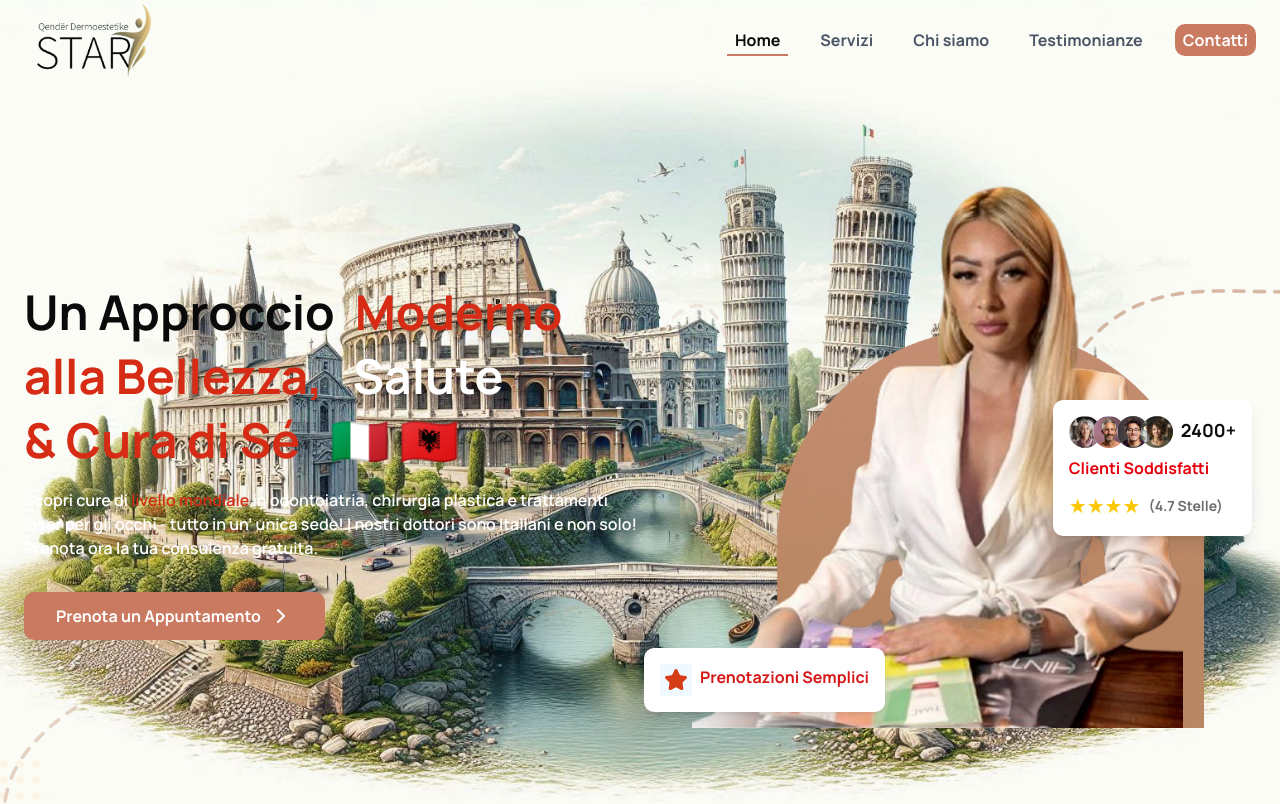
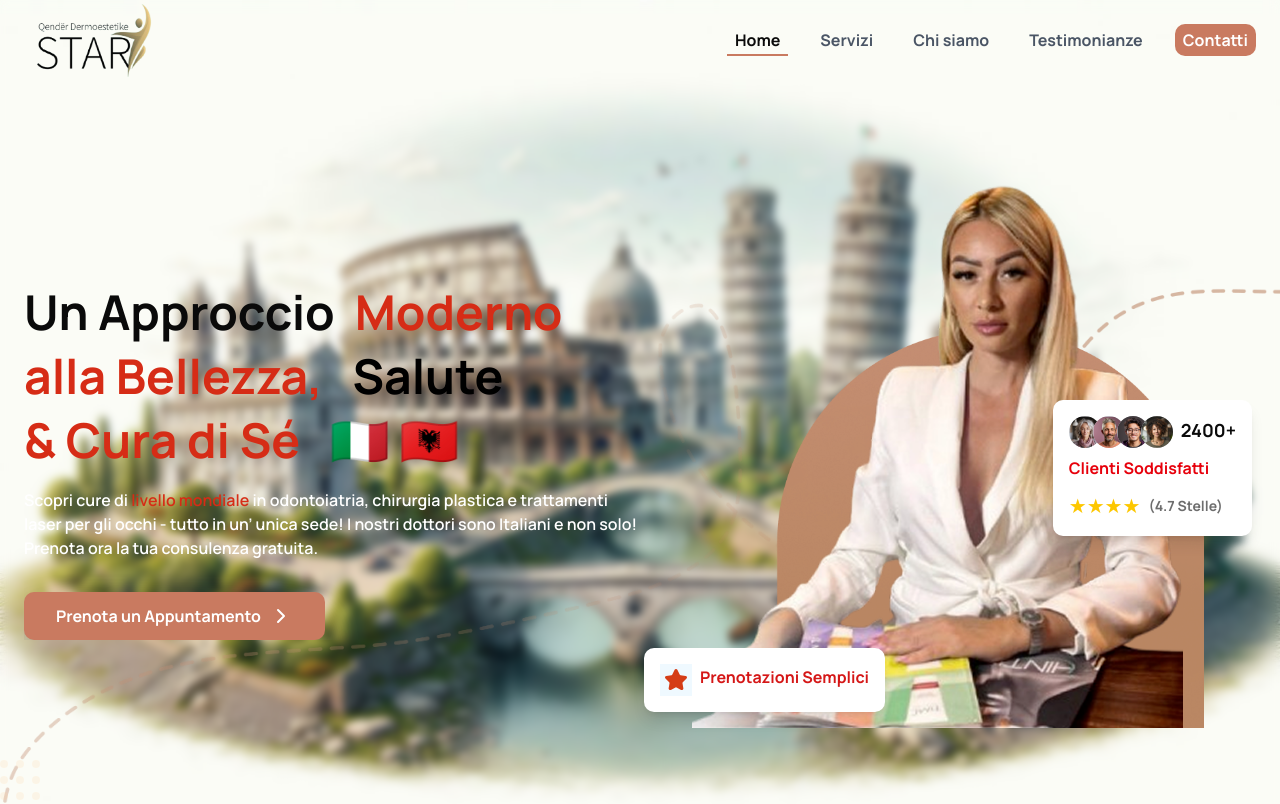
Before and after one commit to Lioul-ET/star-beauty, a Next.js app: page / in a window 1280 px wide. Shown: the top 804 px of the page. Built offline with nearby package versions, Linux system fonts and the light colour scheme.

Commit message:
updating background image

```diff
--- a/app/components/heroSection.jsx
+++ b/app/components/heroSection.jsx
@@ -65,7 +65,7 @@ const HeroSection = () => {
             <span>Un Approccio</span>
             <span className="text-[#d62c16] ml-5">Moderno</span>
             <span className="block mt-4 text-[#d62c16]">
-              alla Bellezza, <span className="ml-5 text-white">Salute</span>
+              alla Bellezza, <span className="ml-5 text-black">Salute</span>
             </span>
             <span className="block mt-4 text-[#d62c16]">
               & Cura di Sé <span className="ml-5">🇮🇹 🇦🇱</span>
--- a/app/globals.css
+++ b/app/globals.css
@@ -157,3 +157,14 @@ body {
   background-position: center;
   background-repeat: no-repeat;
 }
+.bg-img::before {
+  content: "";
+  position: absolute;
+  inset: 0;
+  background-image: url("/bg-4.jpeg");
+  background-size: cover;
+  background-position: center;
+  background-repeat: no-repeat;
+  filter: blur(4px);
+  z-index: -1;
+}
```
